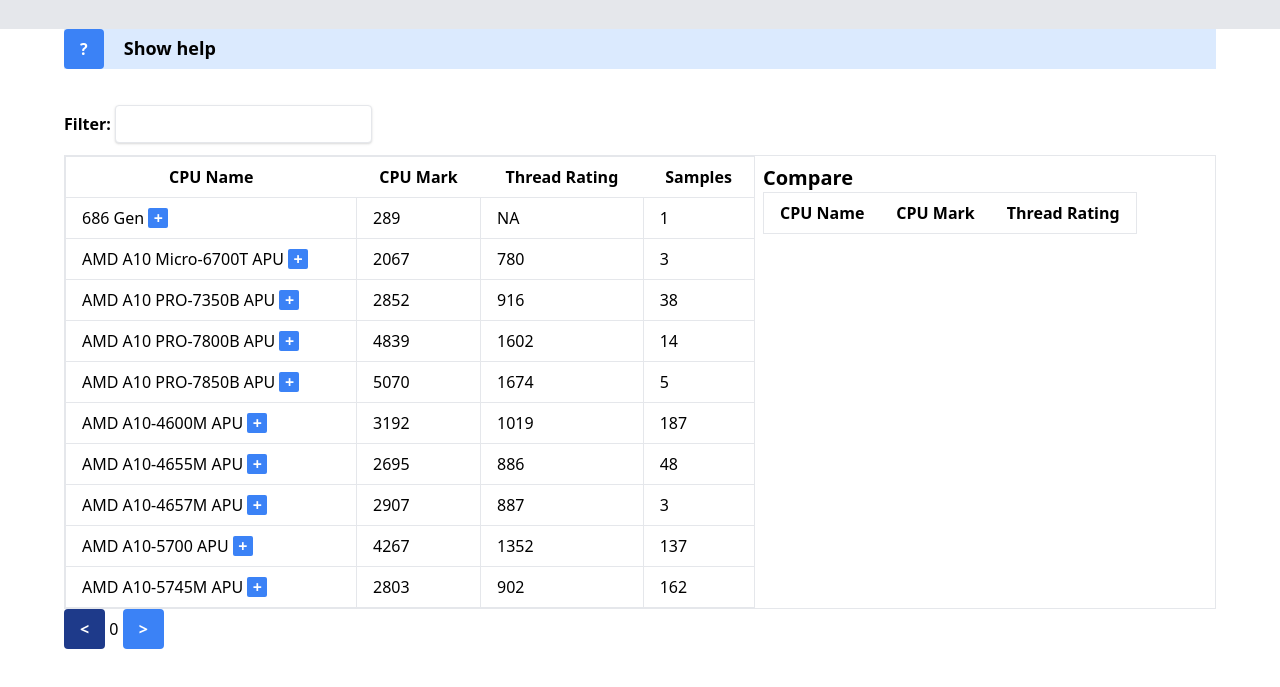
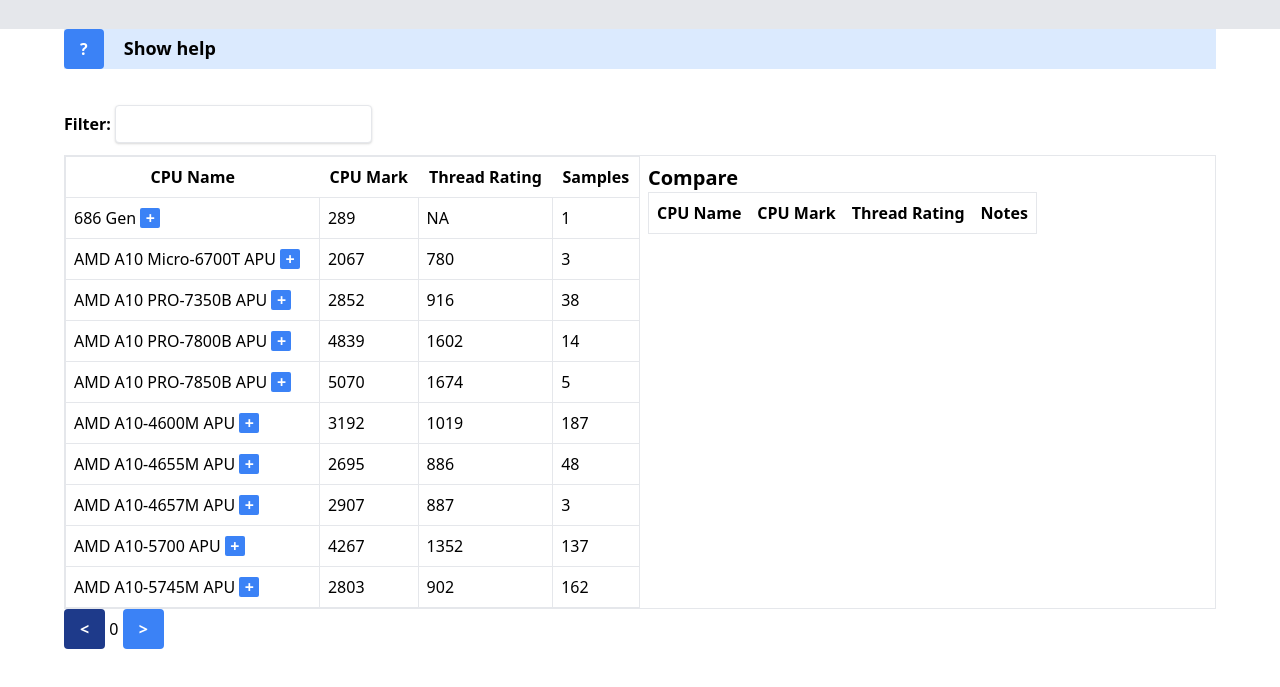
Before and after one commit to spapas/cpu-benchmark-v9, a plain HTML site: page index.html in a window 1280 px wide. Shown: the part 103-790 px from the top of the page. Drawn offline with nearby package versions, Linux system fonts and the light colour scheme.

Commit message:
Improve styling

```diff
--- a/index.html
+++ b/index.html
@@ -64,39 +64,40 @@ Here's a simple example that cycles through several background colors at differe
 
     </div>
 <div class='flex border justify-between'>
-  <table class="table-auto w-3/5 p-2">
+  <table class="table-auto w-1/2 p-2">
     <thead>
       <tr class='border'>
-        <th class="px-4 py-2">CPU Name</th>
-        <th class="px-4 py-2">CPU Mark</th>
-        <th class="px-4 py-2">Thread Rating</th>
-        <th class="px-4 py-2">Samples</th>
+        <th class="px-2 py-2">CPU Name</th>
+        <th class="px-2 py-2">CPU Mark</th>
+        <th class="px-2 py-2">Thread Rating</th>
+        <th class="px-2 py-2">Samples</th>
       </tr>
     </thead>
     <tbody>
       <template x-for="cpu in pcpus" :key="cpu.name">
         <tr>
-          <td class="px-4 py-2 border" >
+          <td class="px-2 py-2 border" >
             <span x-text="cpu.name"></span>
             <button
               class="font-bold rounded-sm bg-blue-500 text-white hover:bg-blue-700 leading-5 h-5 w-5"
               @click="addCompareCPU(cpu.name)">+</button>
           </td>
-          <td class="px-4 py-2 border" x-text="cpu.cpu_mark"></td>
-          <td class="px-4 py-2 border" x-text="cpu.thread_rating"></td>
-          <td class="px-4 py-2 border" x-text="cpu.samples"></td>
+          <td class="px-2 py-2 border" x-text="cpu.cpu_mark"></td>
+          <td class="px-2 py-2 border" x-text="cpu.thread_rating"></td>
+          <td class="px-2 py-2 border" x-text="cpu.samples"></td>
         </tr>
       </template>
     </tbody>
   </table>
-  <div class='w-2/5 p-2 bourder'>
+  <div class='w-1/2 p-2 bourder'>
     <h3 class='font-bold text-xl'>Compare</h3>
     <table class="table-auto">
     <thead>
       <tr class='border'>
-        <th class="px-4 py-2">CPU Name</th>
-        <th class="px-4 py-2">CPU Mark</th>
-        <th class="px-4 py-2">Thread Rating</th>
+        <th class="px-2 py-2">CPU Name</th>
+        <th class="px-2 py-2">CPU Mark</th>
+        <th class="px-2 py-2">Thread Rating</th>
+        <th class="px-2 py-2">Notes</th>
       </tr>
     </thead>
     <tbody>
@@ -108,8 +109,13 @@ Here's a simple example that cycles through several background colors at differe
               class="font-bold rounded-sm bg-blue-500 text-white hover:bg-blue-700 leading-5 h-5 w-5"
               @click="removeCompareCPU(cpu.name)">-</button>
           </td>
-          <td class="px-4 py-2 border" x-text="cpu.cpu_mark"></td>
-          <td class="px-4 py-2 border" x-text="cpu.thread_rating"></td>
+          <td class="px-2 py-2 border" x-text="cpu.cpu_mark"></td>
+          <td class="px-2 py-2 border" x-text="cpu.thread_rating"></td>
+          <td class="px-2 py-2 border" >
+            <textarea name='notes' x-model='cpu.notes' @blur="cpuNotes()"
+            class="font-bold shadow appearance-none border rounded py-2 px-1 text-gray-700 leading-tight focus:outline-none focus:shadow-outline"
+            ></textarea>
+          </td>
         </tr>
       </template>
     </tbody>
@@ -166,12 +172,19 @@ Here's a simple example that cycles through several background colors at differe
             },
             addCompareCPU(cpuname) {
               let cpu = this.fcpus.filter(function(cc) { return cc.name==cpuname })[0]
+              cpu.notes = ''
               if(this.ccpus.indexOf(cpu)==-1) this.ccpus.push(cpu)
+              this.ccpus.sort(function(c1, c2) {
+                return Number(c2.cpu_mark) - Number(c1.cpu_mark)
+              })
               this.setLocalStorage()
             },
             removeCompareCPU(cpu) {
               this.ccpus.splice(this.ccpus.indexOf(cpu), 1)
               this.setLocalStorage()
+            },
+            cpuNotes() {
+              this.setLocalStorage();
             },
             setLocalStorage() {
               window.localStorage.setItem('cpus', JSON.stringify(this.ccpus))
@@ -183,8 +196,6 @@ Here's a simple example that cycles through several background colors at differe
               } else {
                 this.ccpus = []
               }
-
-
             },
             loadCPUs() {
               console.log("Loading CPUs")
```
